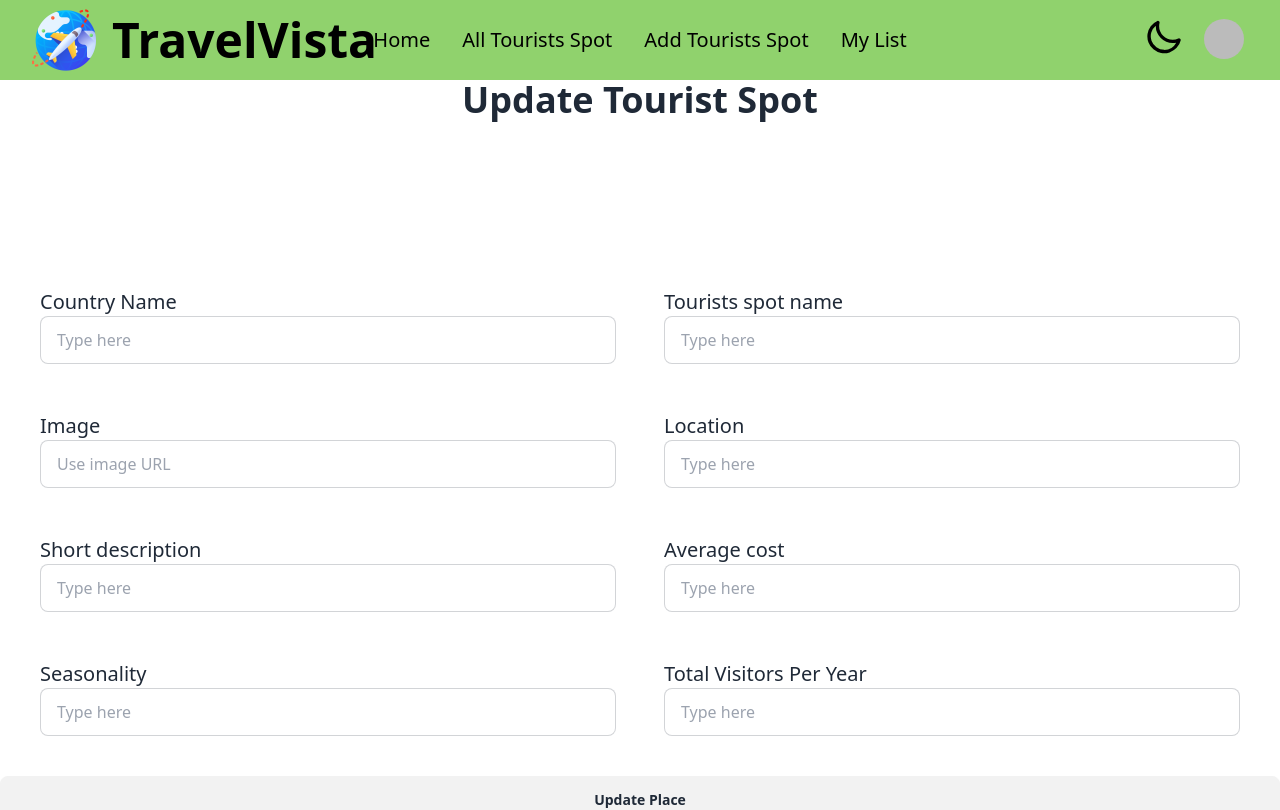
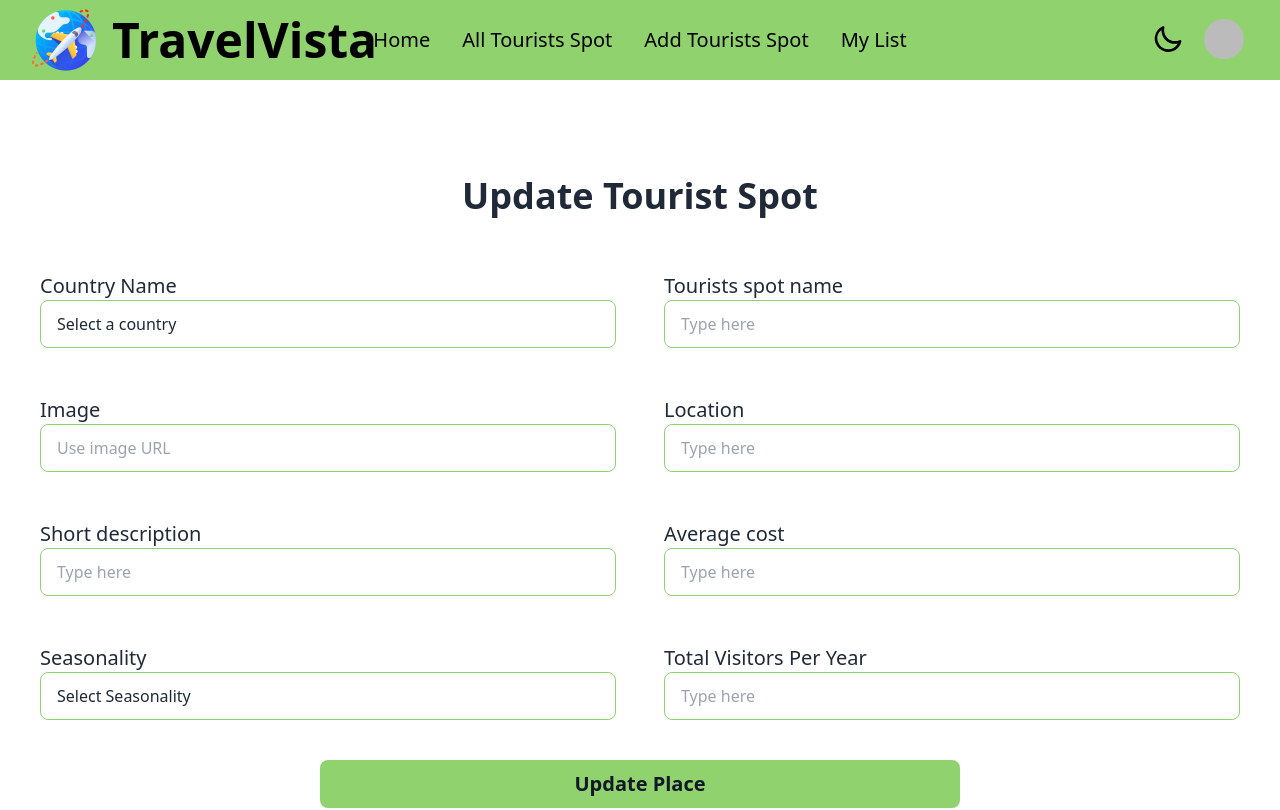
Before and after one commit to Ashik70021/tourism-management-client, a React (Vite) app: page /spots/1 in a window 1280 px wide. Shown: the top 810 px of the page. Built offline with nearby package versions, Linux system fonts and the light colour scheme; no server answers; sample sign-in values are in the browser's storage.

Commit message:
fix update page section

```diff
--- a/src/Component/Banner.jsx
+++ b/src/Component/Banner.jsx
@@ -3,7 +3,8 @@ import { Navigation } from "swiper/modules";
 import { Swiper, SwiperSlide } from "swiper/react";
 import 'swiper/css';
 import 'swiper/css/navigation';
-import { Typewriter } from 'react-simple-typewriter'
+import { Typewriter } from 'react-simple-typewriter';
+
 const Banner = () => {
 
     return (
@@ -29,6 +30,7 @@ const Banner = () => {
                             <div className='text-center mt-12'>
                                 <button type="button" className="mr-4 px-8 py-3 text-xl font-semibold rounded bg-[#90D26D] text-gray-100">Country</button>
                                 <button type="button" className="px-8 py-3 text-xl font-semibold border rounded border-[#90D26D] text-[#90D26D]">Discover</button>
+
                             </div>
                         </div>
 
@@ -80,6 +82,7 @@ const Banner = () => {
                                 <button type="button" className="mr-4 px-8 py-3 text-xl font-semibold rounded bg-[#90D26D] text-gray-100">Country</button>
                                 <button type="button" className="px-8 py-3 text-xl font-semibold border rounded border-[#90D26D] text-[#90D26D]">Discover</button>
                             </div>
+
                         </div>
 
                     </div>
--- a/src/Component/Footer.jsx
+++ b/src/Component/Footer.jsx
@@ -2,7 +2,7 @@
 const Footer = () => {
     return (
         <div className="mt-16">
-            <footer className="px-4 divide-y bg-[#90D26D] dark:bg-gray-100  dark:text-white">
+            <footer className="px-4 divide-y bg-[#90D26D] text-gray-900">
                 <div className="container flex flex-col justify-between py-10 mx-auto space-y-8 lg:flex-row lg:space-y-0">
                     <div className="lg:w-1/3">
                         <a rel="noopener noreferrer" href="#" className="flex justify-center space-x-3 lg:justify-start">
@@ -79,7 +79,7 @@ const Footer = () => {
                         </div>
                     </div>
                 </div>
-                <div className="py-6 text-sm text-center dark:text-white">© 2024 Company Co. All rights reserved.</div>
+                <div className="py-6 text-sm text-center">© 2024 Company Co. All rights reserved.</div>
             </footer>
         </div>
     );
--- a/src/Component/MyList.jsx
+++ b/src/Component/MyList.jsx
@@ -16,17 +16,17 @@ const MyList = () => {
                 console.log(data)
                 setItem(data);
             });
-    }, [user,control]);
+    }, [user, control]);
 
     // Delete operation
 
-    const handleDelete = (id) =>{
+    const handleDelete = (id) => {
         fetch(`https://tourism-management-server.vercel.app/delete/${id}`, {
             method: "DELETE",
         })
             .then(res => res.json())
             .then(data => {
-                if(data.deletedCount > 0){
+                if (data.deletedCount > 0) {
                     setControl(!control)
                 }
             })
@@ -35,34 +35,39 @@ const MyList = () => {
     return (
 
 <div className="overflow container mx-auto">
+    <div className="table-responsive">
         <table className="table mt-32 border">
-
-                <thead className="bg-[#90D26D] text-xl">
+            <thead className="bg-[#90D26D] text-xl text-gray-900">
                 <tr>
                     <th>SI</th>
-                        <th>Country Name</th>
-                        <th>Spot Name</th>
-                        <th>Location</th>
+                    <th>COUNTRY NAME</th>
+                    <th>SPOT NAME</th>
+                    <th>SEASONALITY</th>
+                    <th>LOCATION</th>
+                    <th>AVERAGE COST</th>
                     <th>ACTION</th>
-
                 </tr>
             </thead>
             <tbody className="text-lg">
-                    {
-                        item.map((p, index) => <tr key={p._id}>
-                            <th>{index + 1}</th>
+                {item.map((p, index) => (
+                    <tr key={p._id}>
+                        <td>{index + 1}</td>
                         <td>{p.country_Name}</td>
                         <td>{p.tourists_spot_name}</td>
+                        <td>{p.seasonality}</td>
                         <td>{p.location}</td>
+                        <td>{p.average_cost}</td>
                         <td>
-                                <Link to={`/spots/${p._id}`}><button className="m-2 btn bg-[#90D26D]">Update</button></Link>
-                                <button onClick={()=> handleDelete(p._id)} className="m-2 btn bg-[#90D26D]">Delete</button>
+                            <Link to={`/spots/${p._id}`}>
+                                <button className="m-2 btn  w-full md:w-1/4 bg-[#90D26D] text-gray-900 hover:text-gray-400">Update</button>
+                            </Link>
+                            <button onClick={() => handleDelete(p._id)} className="m-2 btn w-full md:w-1/4 bg-[#90D26D] text-gray-900 hover:text-gray-400">Delete</button>
                         </td>
-                        </tr>)
-                    }
-
+                    </tr>
+                ))}
             </tbody>
         </table>
+    </div>
 </div>
 
     );
--- a/src/Component/Navbar.jsx
+++ b/src/Component/Navbar.jsx
@@ -31,7 +31,7 @@ const Navbar = () => {
     </>
     return (
         <div className=" text-black bg-[#90D26D] relative z-10">
-            <nav className=' navbar md:pl-8 pr-8'>
+            <nav className=' navbar pl-0 md:pl-8 pr-2 md:pr-8'>
                 <div className="navbar-start ">
                     <div className="dropdown">
                         <div tabIndex={0} role="button" className="btn btn-ghost lg:hidden">
@@ -55,17 +55,19 @@ const Navbar = () => {
                 <div className="navbar-end">
                     {/* dark mode */}
 
-                    <div className='mr-4'>
-                        <label className="swap swap-rotate">
+
+                        <div className='mr-4 mt-1'>
+                            <label className="swap swap-rotate ">
                                 <input type="checkbox"
                                     onChange={handleToggle}
                                     checked={theme === "light" ? false : true}
                                 />
                                 {/* sun icon */}
-                            <svg className="swap-on fill-current w-10 h-10" xmlns="http://www.w3.org/2000/svg" viewBox="0 0 24 24"><path d="M5.64,17l-.71.71a1,1,0,0,0,0,1.41,1,1,0,0,0,1.41,0l.71-.71A1,1,0,0,0,5.64,17ZM5,12a1,1,0,0,0-1-1H3a1,1,0,0,0,0,2H4A1,1,0,0,0,5,12Zm7-7a1,1,0,0,0,1-1V3a1,1,0,0,0-2,0V4A1,1,0,0,0,12,5ZM5.64,7.05a1,1,0,0,0,.7.29,1,1,0,0,0,.71-.29,1,1,0,0,0,0-1.41l-.71-.71A1,1,0,0,0,4.93,6.34Zm12,.29a1,1,0,0,0,.7-.29l.71-.71a1,1,0,1,0-1.41-1.41L17,5.64a1,1,0,0,0,0,1.41A1,1,0,0,0,17.66,7.34ZM21,11H20a1,1,0,0,0,0,2h1a1,1,0,0,0,0-2Zm-9,8a1,1,0,0,0-1,1v1a1,1,0,0,0,2,0V20A1,1,0,0,0,12,19ZM18.36,17A1,1,0,0,0,17,18.36l.71.71a1,1,0,0,0,1.41,0,1,1,0,0,0,0-1.41ZM12,6.5A5.5,5.5,0,1,0,17.5,12,5.51,5.51,0,0,0,12,6.5Zm0,9A3.5,3.5,0,1,1,15.5,12,3.5,3.5,0,0,1,12,15.5Z" /></svg>
+                                <svg className="swap-on fill-current w-8 h-8" xmlns="http://www.w3.org/2000/svg" viewBox="0 0 24 24"><path d="M5.64,17l-.71.71a1,1,0,0,0,0,1.41,1,1,0,0,0,1.41,0l.71-.71A1,1,0,0,0,5.64,17ZM5,12a1,1,0,0,0-1-1H3a1,1,0,0,0,0,2H4A1,1,0,0,0,5,12Zm7-7a1,1,0,0,0,1-1V3a1,1,0,0,0-2,0V4A1,1,0,0,0,12,5ZM5.64,7.05a1,1,0,0,0,.7.29,1,1,0,0,0,.71-.29,1,1,0,0,0,0-1.41l-.71-.71A1,1,0,0,0,4.93,6.34Zm12,.29a1,1,0,0,0,.7-.29l.71-.71a1,1,0,1,0-1.41-1.41L17,5.64a1,1,0,0,0,0,1.41A1,1,0,0,0,17.66,7.34ZM21,11H20a1,1,0,0,0,0,2h1a1,1,0,0,0,0-2Zm-9,8a1,1,0,0,0-1,1v1a1,1,0,0,0,2,0V20A1,1,0,0,0,12,19ZM18.36,17A1,1,0,0,0,17,18.36l.71.71a1,1,0,0,0,1.41,0,1,1,0,0,0,0-1.41ZM12,6.5A5.5,5.5,0,1,0,17.5,12,5.51,5.51,0,0,0,12,6.5Zm0,9A3.5,3.5,0,1,1,15.5,12,3.5,3.5,0,0,1,12,15.5Z" /></svg>
                                 {/* moon icon */}
-                            <svg className="swap-off fill-current w-10 h-10" xmlns="http://www.w3.org/2000/svg" viewBox="0 0 24 24"><path d="M21.64,13a1,1,0,0,0-1.05-.14,8.05,8.05,0,0,1-3.37.73A8.15,8.15,0,0,1,9.08,5.49a8.59,8.59,0,0,1,.25-2A1,1,0,0,0,8,2.36,10.14,10.14,0,1,0,22,14.05,1,1,0,0,0,21.64,13Zm-9.5,6.69A8.14,8.14,0,0,1,7.08,5.22v.27A10.15,10.15,0,0,0,17.22,15.63a9.79,9.79,0,0,0,2.1-.22A8.11,8.11,0,0,1,12.14,19.73Z" /></svg>
+                                <svg className="swap-off fill-current w-8 h-8" xmlns="http://www.w3.org/2000/svg" viewBox="0 0 24 24"><path d="M21.64,13a1,1,0,0,0-1.05-.14,8.05,8.05,0,0,1-3.37.73A8.15,8.15,0,0,1,9.08,5.49a8.59,8.59,0,0,1,.25-2A1,1,0,0,0,8,2.36,10.14,10.14,0,1,0,22,14.05,1,1,0,0,0,21.64,13Zm-9.5,6.69A8.14,8.14,0,0,1,7.08,5.22v.27A10.15,10.15,0,0,0,17.22,15.63a9.79,9.79,0,0,0,2.1-.22A8.11,8.11,0,0,1,12.14,19.73Z" /></svg>
                             </label>
+
                     </div>
                     {
                         user ?
--- a/src/Component/SpotDetails.jsx
+++ b/src/Component/SpotDetails.jsx
@@ -1,11 +1,12 @@
 import { useEffect, useState } from "react";
 import { useParams } from "react-router-dom";
+import { ToastContainer, toast } from "react-toastify";
 
 
 const SpotDetails = () => {
     const { id } = useParams();
-    console.log(id);
-
+    const [selectedCountry, setSelectedCountry] = useState('');
+    const [selectedSeasonality, setselectedSeasonality] = useState('');
     const [spot, setSpot] = useState({});
 
 
@@ -21,13 +22,13 @@ const SpotDetails = () => {
     const handleUpdate = (e) =>{
         e.preventDefault();
 
-        const country_Name = e.target.country_Name.value;
+        const country_Name = selectedCountry;
         const tourists_spot_name = e.target.tourists_spot_name.value;
         const image = e.target.image.value;
         const location = e.target.location.value;
         const short_description = e.target.short_description.value;
         const average_cost = e.target.average_cost.value;
-        const seasonality = e.target.seasonality.value;
+        const seasonality = selectedSeasonality;
         const totalVisitorsPerYear = e.target.totalVisitorsPerYear.value;
 
         const info = {
@@ -45,63 +46,83 @@ const SpotDetails = () => {
         .then(data => {
             console.log(data)
             if(data.modifiedCount > 0){
-                alert("update successfully")
+                toast("update successfully")
             }
         })
     }
+    const handleCountryChange = (event) => {
+        setSelectedCountry(event.target.value);
+    };
+    const handleSeasonalityChange = (event) => {
+        setselectedSeasonality(event.target.value);
+    };
 
     return (
         <div className="container mx-auto">
-            <div className="">
+            <div className="mt-24">
                 <h1 className="text-center text-4xl font-bold"> Update Tourist Spot</h1>
-                <form className="mt-32" onSubmit={handleUpdate}>
-                    <div className="grid grid-cols-2 p-4">
-                        <div className="p-6">
-                            <label className="text-xl font-normal" htmlFor="">Country Name</label>
-                            <input type="text" placeholder="Type here" name="country_Name" className="input input-bordered w-full "
-                             defaultValue={spot.country_Name}/>
+                <form className="mt-4" onSubmit={handleUpdate}>
+                    <div className="grid grid-cols-1 md:grid-cols-2 p-4">
+                    <div className="p-6">
+                            <label className="text-xl font-normal" htmlFor="country">Country Name</label>
+                            <select id="country" value={selectedCountry} onChange={handleCountryChange} className="input input-bordered border-[#90D26D] w-full" required>
+                                <option value="">Select a country</option>
+                                <option value="Bangladesh">Bangladesh</option>
+                                <option value="Thailand">Thailand</option>
+                                <option value="Indonesia">Indonesia</option>
+                                <option value="Malaysia">Malaysia</option>
+                                <option value="Vietnam">Vietnam</option>
+                                <option value="Cambodia">Cambodia</option>
+                            </select>
                         </div>
                         <div className="p-6">
                             <label className="text-xl font-normal" htmlFor="">Tourists spot name</label>
-                            <input type="text" placeholder="Type here" name="tourists_spot_name" className="input input-bordered w-full "
+                            <input type="text" placeholder="Type here" name="tourists_spot_name" className="input input-bordered w-full caret-[#90D26D] border-[#90D26D] "
                             defaultValue={spot.tourists_spot_name}/>
                         </div>
                         <div className="p-6">
                             <label className="text-xl font-normal" htmlFor="">Image</label>
-                            <input type="text" placeholder="Use image URL" name="image" className="input input-bordered w-full "
+                            <input type="text" placeholder="Use image URL" name="image" className="input input-bordered w-full caret-[#90D26D] border-[#90D26D] "
                             defaultValue={spot.image}/>
                         </div>
                         <div className="p-6">
                             <label className="text-xl font-normal" htmlFor="">Location</label>
-                            <input type="text" placeholder="Type here" name="location" className="input input-bordered w-full "
+                            <input type="text" placeholder="Type here" name="location" className="input input-bordered w-full caret-[#90D26D] border-[#90D26D] "
                             defaultValue={spot.location}/>
                         </div>
                         <div className="p-6">
                             <label className="text-xl font-normal" htmlFor="">Short description</label>
-                            <input type="text" placeholder="Type here" name="short_description" className="input input-bordered w-full "
+                            <input type="text" placeholder="Type here" name="short_description" className="input input-bordered w-full caret-[#90D26D] border-[#90D26D] "
                             defaultValue={spot.short_description}/>
                         </div>
                         <div className="p-6">
                             <label className="text-xl font-normal" htmlFor="">Average cost</label>
-                            <input type="text" placeholder="Type here" name="average_cost" className="input input-bordered w-full "
+                            <input type="text" placeholder="Type here" name="average_cost" className="input input-bordered w-full caret-[#90D26D] border-[#90D26D]"
                             defaultValue={spot.average_cost}/>
                         </div>
                         <div className="p-6">
-                            <label className="text-xl font-normal" htmlFor="">Seasonality</label>
-                            <input type="text" placeholder="Type here" name="seasonality" className="input input-bordered w-full "
-                            defaultValue={spot.seasonality}/>
+                        <label className="text-xl font-normal" htmlFor="">Seasonality</label>
+                            <select name="" id="Seasonality" value={selectedSeasonality} onChange={handleSeasonalityChange} className="input input-bordered caret-[#90D26D] border-[#90D26D] w-full">
+                                <option value="">Select Seasonality</option>
+                                <option value="Spring">Spring</option>
+                                <option value="Summer">Summer</option>
+                                <option value="Winter">Winter</option>
+                            </select>
                         </div>
                         <div className="p-6">
                             <label className="text-xl font-normal" htmlFor="">Total Visitors Per Year</label>
-                            <input type="text" placeholder="Type here" name="totalVisitorsPerYear" className="input input-bordered w-full "
+                            <input type="text" placeholder="Type here" name="totalVisitorsPerYear" className="input input-bordered w-full caret-[#90D26D] border-[#90D26D]"
                             defaultValue={spot.totalVisitorsPerYear}/>
                         </div>
                     </div>
 
-                    <button className="btn w-full ">Update Place</button>
+                    <div className="w-2/4 mx-auto">
+                        <button className="btn border-none bg-[#90D26D] w-full text-xl text-gray-900 ">Update Place</button>
+                    </div>
 
                 </form>
             </div>
+            <ToastContainer></ToastContainer>
         </div>
     );
 };
--- a/src/Component/Subscribe.jsx
+++ b/src/Component/Subscribe.jsx
@@ -4,7 +4,7 @@ const Subscribe = () => {
         <div className="mt-16">
             <div className="subbg dark:bg-gray-500 text-white">
             <div className="container flex flex-col flex-wrap content-center justify-center p-4 py-20 mx-auto md:p-10">
-                <h1 className="text-5xl antialiased font-semibold leading-none text-center dark:text-gray-800">Get Our Updates</h1>
+                <h1 className="text-4xl md:text-5xl antialiased font-semibold leading-none text-center dark:text-gray-800">Get Our Updates</h1>
                 <p className="pt-2 pb-8 text-xl antialiased text-center dark:text-gray-800">Find out about events and other news</p>
                 <div className="flex flex-row">
                     <input type="text" placeholder="example@email.com" className="w-3/5 p-3 rounded-l-lg sm:w-2/3" />
--- a/src/Component/TouristSpot.jsx
+++ b/src/Component/TouristSpot.jsx
@@ -21,8 +21,8 @@ const TouristSpot = () => {
 
     return (
         <div className="container mx-auto mt-24">
-            <h1 className=" text-6xl font-bold text-center mb-8">Most Popular Destination!</h1>
-            <p className="text-2xl text-center">Experience the World's Most Popular Destinations: Explore Iconic Culture, History, and Adventure in These Must-Visit Locations!</p>
+            <h1 className=" text-3xl md:text-6xl font-bold text-center mb-8">Most Popular Destination!</h1>
+            <p className="text-xl md:text-2xl text-center pr-4 pl-4">Experience the World's Most Popular Destinations: Explore Iconic Culture, History, and Adventure in These Must-Visit Locations!</p>
 
             <div className="mt-16 grid grid-cols-1 md:grid-cols-3">
                 {
```
Also changed, not shown: src/Component/AddTouristSpot.jsx (+13 -12 lines), src/Component/AllTouristSpot.jsx (+4 -4 lines). Lines whose indentation alone changed are shown as unchanged.
